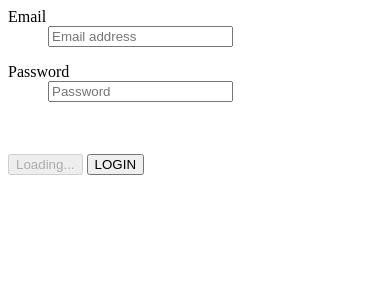
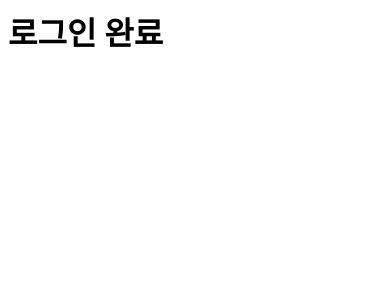
Before and after one commit to jinni-ni/django_allauth, a Django app: template templates/accounts/login.html in a window 390 px wide. Shown: the top 300 px of the page. Run offline with Django 3.2, Linux system fonts and the light colour scheme; the template is opened without the code that fills it, so the values that code supplies are empty.

Commit message:
2020.08.07

```diff
--- a/accounts/urls.py
+++ b/accounts/urls.py
@@ -4,5 +4,5 @@ from .views import LoginView
 
 app_name = 'accounts'
 urlpatterns = [
-    path('login/', LoginView.as_view(), name='my_login'),
+    # path('login/', LoginView.as_view(), name='my_login'),
 ]
--- a/django_allauth/settings.py
+++ b/django_allauth/settings.py
@@ -98,7 +98,7 @@ AUTHENTICATION_BACKENDS = [
 
 ]
 
-ACCOUNT_EMAIL_VERIFICATION = True
+ACCOUNT_EMAIL_VERIFICATION = "mandatory"
 ACCOUNT_EMAIL_REQUIRED = True
 ACCOUNT_USERNAME_REQUIRED = False
 
--- a/django_allauth/urls.py
+++ b/django_allauth/urls.py
@@ -15,10 +15,11 @@ Including another URLconf
 """
 from django.contrib import admin
 from django.urls import path, include
-
+from .views import HomeView
 urlpatterns = [
     path('admin/', admin.site.urls),
-    path('account/',include('accounts.urls')),
+    # path('account/',include('accounts.urls')),
     path('accounts/', include('allauth.urls')),
+    path('', HomeView.as_view(), name='home'),
 
 ]
--- /dev/null
+++ b/django_allauth/views.py
@@ -0,0 +1,4 @@
+from django.views.generic import TemplateView
+
+class HomeView(TemplateView):
+    template_name = 'accounts/login.html'
--- a/templates/accounts/login.html
+++ b/templates/accounts/login.html
@@ -1,69 +1 @@
-
-    <header class="py-5 mb-5 background">
-        <div class="py-sm-8" role="banner">
-{#            <div class="container-lg width-full text-center">#}
-{#                <p class="h2 font-weight-bolder bluecollar mtb-0">로그인</p>#}
-{#            </div>#}
-            <div class="mx-auto col-sm-8 col-md-4 hide-sm py-3">
-                <div class="rounded-1  bg-gray-light text-gray py-4 px-4 px-md-3 px-lg-4 shadow-sm">
-                    <form action="." id="reg" class="text-gray-dark" autocomplete="off" method="post">{% csrf_token %}
-                        <dl class="form-group mt-0 required">
-                            <dt class="input-label">
-                                <label class="form-label h5" for="Email">Email</label>
-                            </dt>
-                            <dd>
-                                <input type="email" name="username" id="id_username"
-                                       class="form-control form-control-lg input-block"
-                                       autocomplete="off" placeholder="Email address" spellcheck="false">
-                            </dd>
-                        </dl>
-                        <dl class="form-group mt-0 required">
-                            <dt class="input-label">
-                                <label class="form-label h5" for="id_password">Password</label>
-                            </dt>
-                            <dd>
-                                <input type="password" name="password" id="id_password"
-                                       class="form-control form-control-lg input-block" autocomplete="off"
-                                       placeholder="Password" spellcheck="false">
-                            </dd>
-                        </dl>
-                        <br/>
-                        <br/>
-                        <button class="btn-mktg btn-primary-mktg btn-large-mktg f4 btn-block my-3" type="button"
-                                id="spin" disabled="true">
-                            <span class="spinner-grow spinner-grow-sm" role="status" aria-hidden="true"></span>
-                            Loading...
-                        </button>
-                        <button type="submit" id="log_btn" value="LOGIN"
-                                class="btn-mktg btn-primary-mktg btn-large-mktg f4 btn-block my-3">LOGIN
-                        </button>
-                        <br/>
-                        {% if form.errors %}
-                            <div class="alert alert-danger">
-                                <div class="font-weight-bold">아이디어와 비밀번호가 다릅니다.</div>
-                                {% for field in form %}
-                                    {% for error in field.errors %}
-                                        <label class="control-label"
-                                               for="{{ field.id_for_label }}"> <strong>{{ field.label }}
-                                            : </strong>{{ error }}</label>
-                                        <br/>
-                                    {% endfor %}
-                                {% endfor %}
-                            </div>
-                        {% endif %}
-                    </form>
-                </div>
-            </div>
-        </div>
-    </header>
-
-    <script>
-        $(document).ready(function () {
-            $('#spin').hide();
-            $('#log_btn').show();
-            $('#reg').submit(function () {
-                $('#spin').show();
-                $('#log_btn').hide();
-            });
-        });
-    </script>
+<h1>로그인 완료</h1>
```
